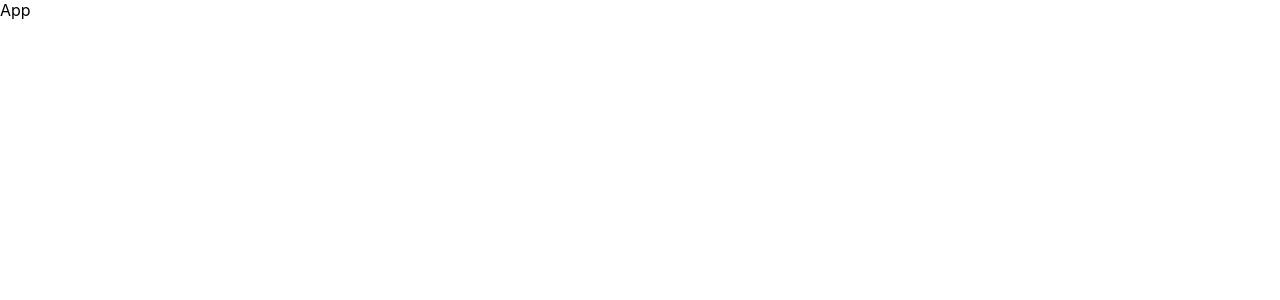
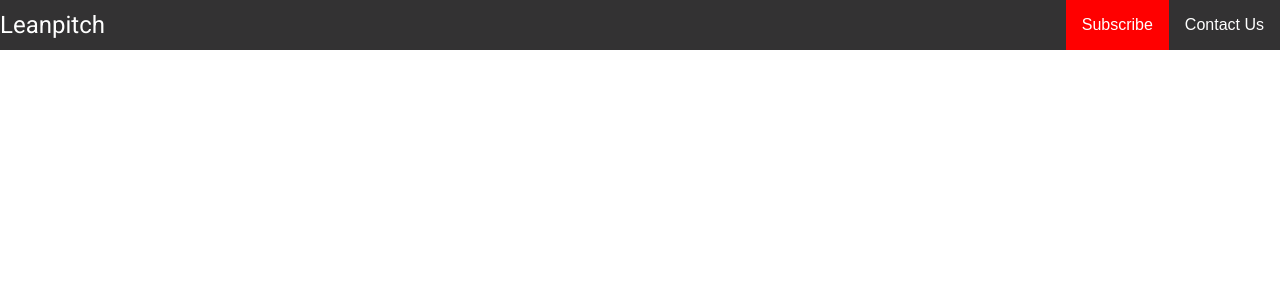
Before and after one commit to Shoney13/lean-pitch-clone, a React (Create React App) app: page / in a window 1280 px wide. Shown: the top 300 px of the page. Built offline with nearby package versions, Linux system fonts and the light colour scheme.

Commit message:
Added NavBar

```diff
--- a/src/App.js
+++ b/src/App.js
@@ -1,8 +1,12 @@
 import React from 'react'
+import NavBar from './component/NavBar'
 
 const App = () => {
   return (
-    <div>App</div>
+    <>
+    <NavBar/>
+
+    </>
   )
 }
 
--- /dev/null
+++ b/src/component/NavBar.jsx
@@ -0,0 +1,21 @@
+import React from 'react'
+import styles from './NavBar.module.css'
+const NavBar = () => {
+  return (
+    <div className={`${styles.navbar_main}`}>
+      {/* TODO: Add Logo */}
+      <img src="" alt=""  className={`${styles.navbar_logo}`}/>
+      <span className={`${styles.navbar_title}`}>
+        Leanpitch
+      </span>
+      <button className={`${styles.navbar_button} ${styles.navbar_sub_button}`}>
+        Subscribe
+      </button>
+      <button className={`${styles.navbar_button} ${styles.navbar_contact_button}`}>
+        Contact Us
+      </button>
+    </div>
+  )
+}
+
+export default NavBar
--- /dev/null
+++ b/src/component/NavBar.module.css
@@ -0,0 +1,35 @@
+.navbar_main{
+  display: flex;
+  align-items: center;
+  background-color: #333233;
+  color: white;
+  height: 50px;
+}
+
+.navbar_title{
+  font-size: 1.5rem;
+}
+.navbar_button{
+  background: none;
+  border: none;
+  color: white;
+  height: 100%;
+  padding: 1rem;
+  font-size: 1rem;
+  cursor: pointer;
+}
+
+.navbar_sub_button{
+  background-color: #ff0000;
+  margin-left: auto;
+}
+.navbar_sub_button:hover{
+  background-color: #ff0000da;
+}
+
+.navbar_contact_button{
+  background-color: #333233;
+}
+.navbar_contact_button:hover{
+  background-color: #211f21;
+}
--- a/src/index.css
+++ b/src/index.css
@@ -1,3 +1,4 @@
+@import url('https://fonts.googleapis.com/css2?family=Roboto:wght@100;300;400;500;700;900&display=swap');
 html {
   box-sizing: border-box;
 }
@@ -8,7 +9,7 @@ html {
 }
 body {
   margin: 0;
-  font-family: -apple-system, BlinkMacSystemFont, "Segoe UI", "Roboto", "Oxygen",
+  font-family: 'Roboto', sans-serif, -apple-system, BlinkMacSystemFont, "Segoe UI", "Roboto", "Oxygen",
     "Ubuntu", "Cantarell", "Fira Sans", "Droid Sans", "Helvetica Neue",
     sans-serif;
   -webkit-font-smoothing: antialiased;
```
